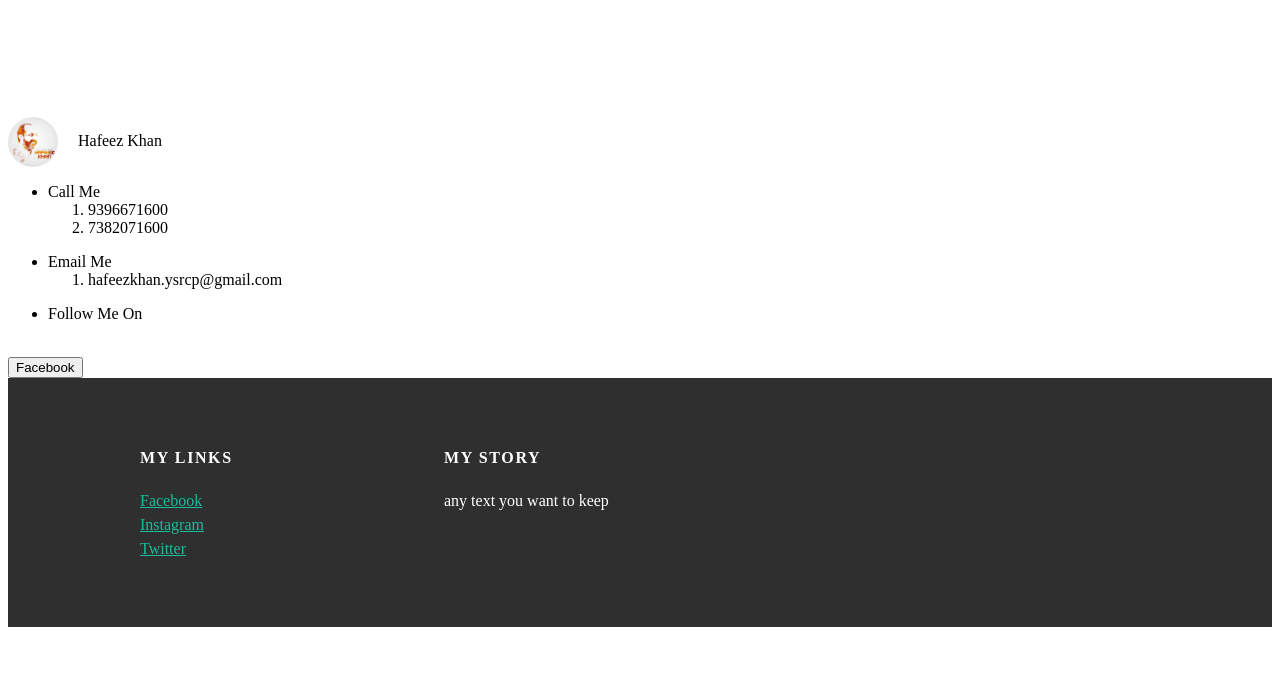
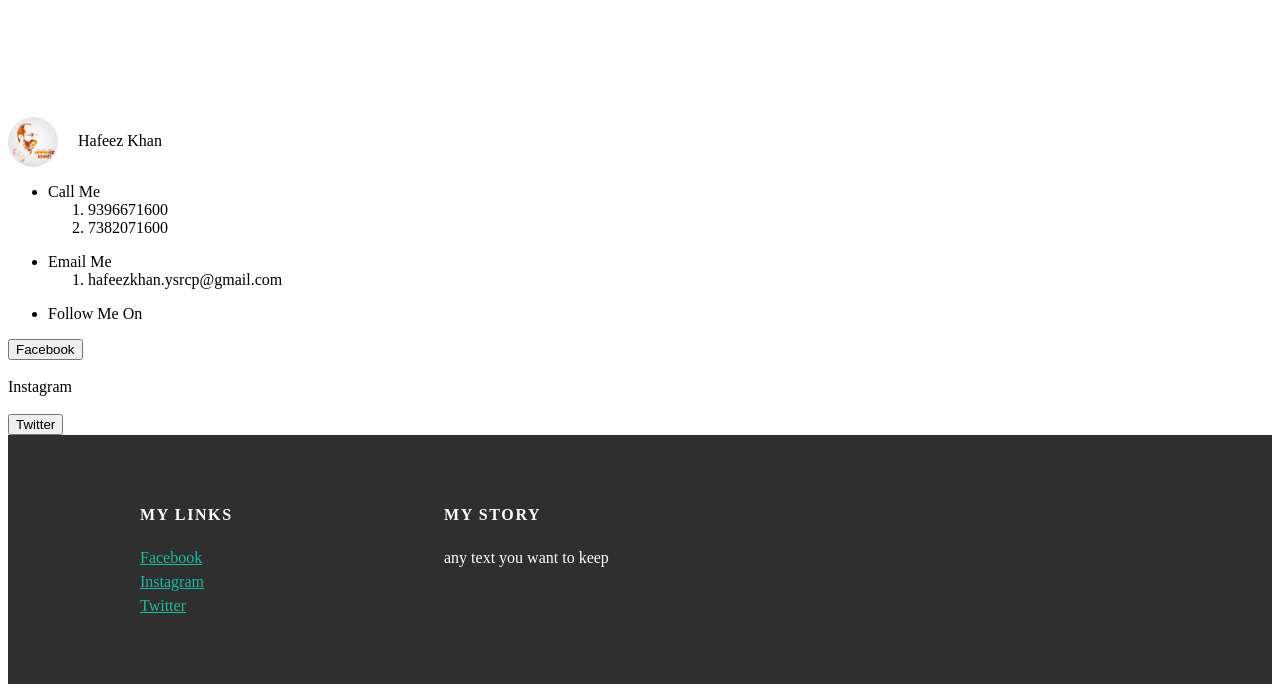
Before and after one commit to HafeezKhanOfficial/hafeezkhanofficial.github.io, a plain HTML site: page contact.html in a window 1280 px wide. Shown: the part 161-853 px from the top of the page. Before the commit the page ends 800 px from the top, so only its background shows below. Drawn offline with Linux system fonts and the light colour scheme.

Commit message:
Update contact.html

```diff
--- a/contact.html
+++ b/contact.html
@@ -42,10 +42,17 @@
     <ul>
       <li>Follow Me On</li>
     </ul>
+    <form action="https://facebook.com/hafeezkhanofficial">
+      <button type="submit">Facebook</button>
+        </form>
     <br>
-    <form action="https://facebook.com/hafeezkhanofficial">
-      <button type="submit">Facebook</button
-        </form>
+        <form action="https://instagram.com/hafeezkhanofficial>
+                      <button type="submit">Instagram</button>
+                                           </form>
+    <br>
+                                           <form action="https://twitter.com/hafeezkhanknl">
+                                                                                           <button type="submit">Twitter</button>
+                                                                                                                </form>
         </div>
   <div id="footer">
     <div class="container">
```
